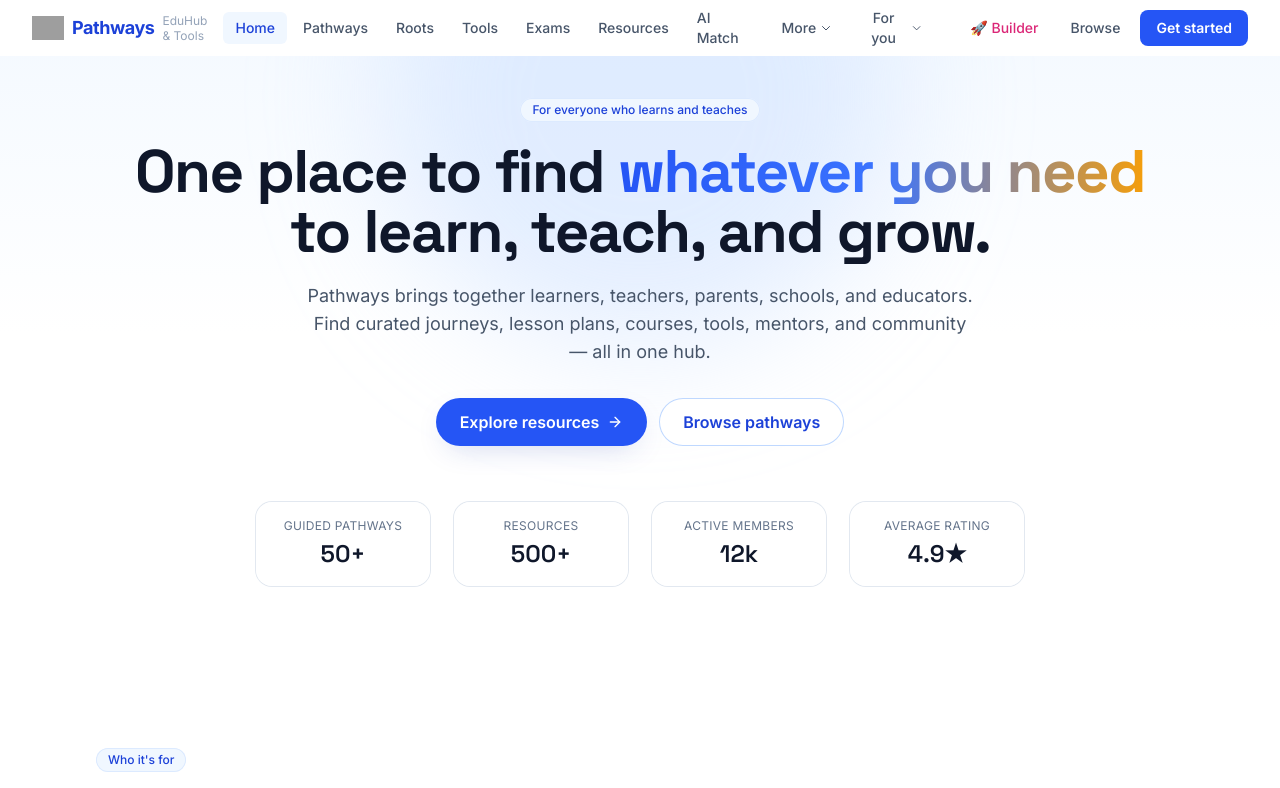
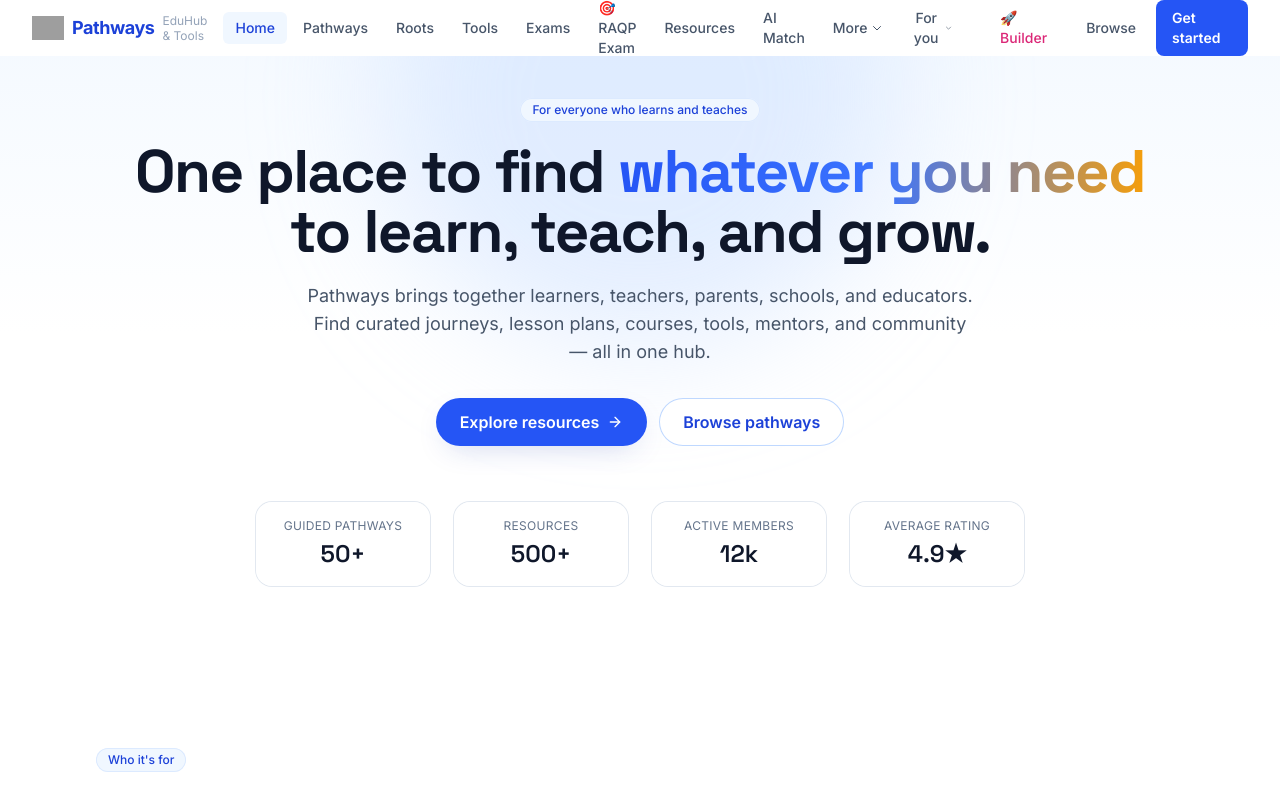
Before and after one commit to DinaElAhl/Pathways-, a React (Vite) app: page / in a window 1280 px wide. Shown: the top 788 px of the page. Built offline with nearby package versions, Linux system fonts and the light colour scheme; grey boxes are pictures that could not be loaded; the HTML template or start-up script is replaced by a standard one.

Commit message:
Add RAQP Exam link to Navbar primaryLinks

```diff
--- a/src/components/Navbar.jsx
+++ b/src/components/Navbar.jsx
@@ -10,6 +10,7 @@ const primaryLinks = [
   { to: '/roots', label: 'Roots' },
   { to: '/tools', label: 'Tools' },
   { to: '/accredited-exams', label: 'Exams' },
+  { to: '/pathways-exam', label: '🎯 RAQP Exam' },
   { to: '/resources', label: 'Resources' },
   { to: '/recommend', label: 'AI Match' },
 ];
```
